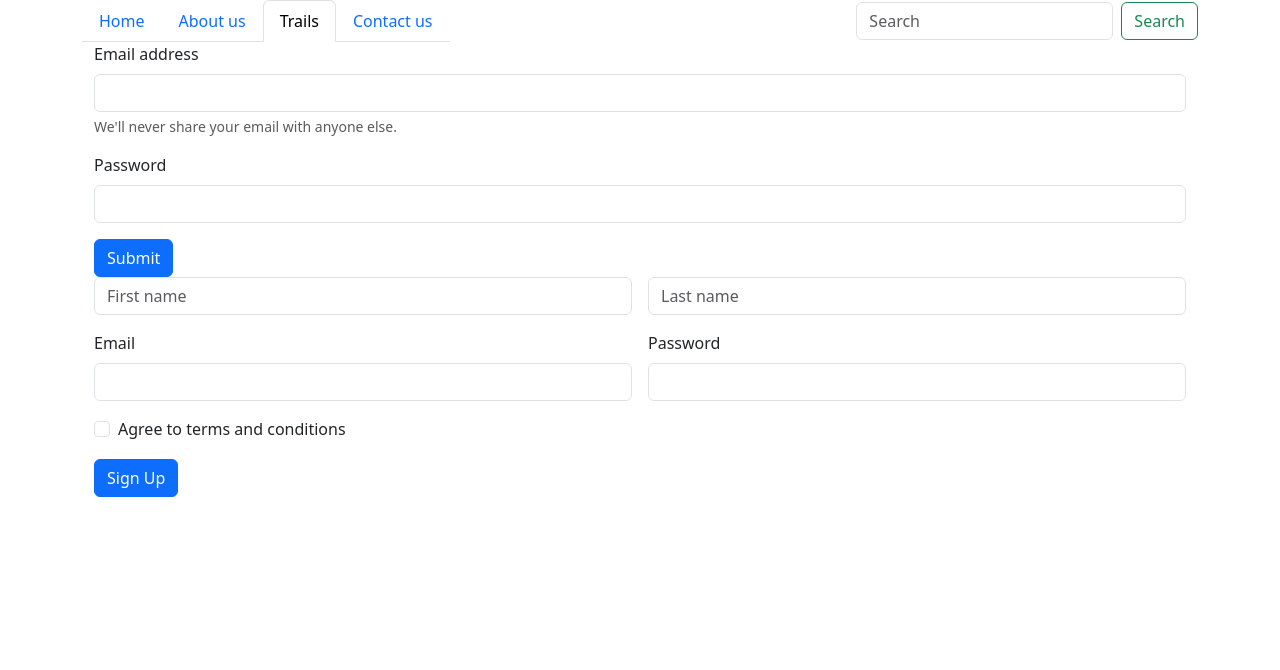
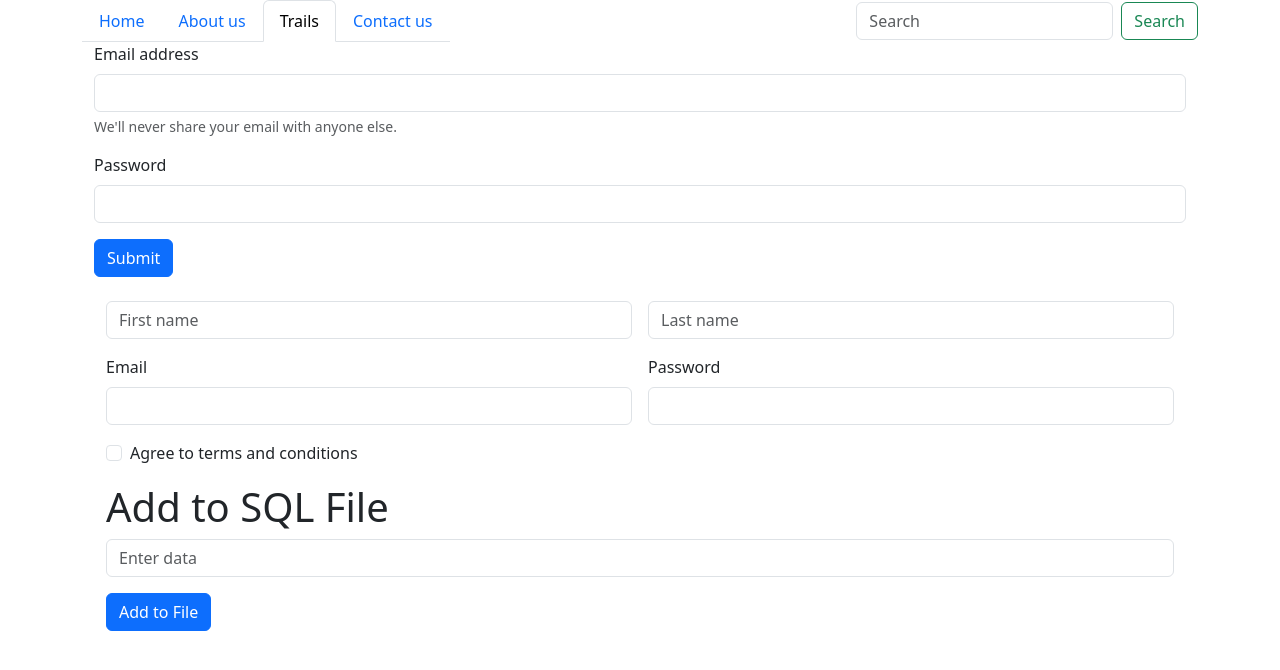
Before and after one commit to lailaalhassan/Hike-club, a React (Create React App) app in the folder my-app/: page / in a window 1280 px wide. Both pictures are taken after a click on the button "Trails". Shown: the top 670 px of the page. Built offline with nearby package versions, Linux system fonts and the light colour scheme.

Commit message:
attempt to add to sql database

```diff
--- a/my-app/package.json
+++ b/my-app/package.json
@@ -3,6 +3,7 @@
   "version": "0.1.0",
   "private": true,
   "dependencies": {
+    "axios": "^1.7.9",
     "bootstrap": "^5.3.3",
     "cra-template": "1.2.0",
     "react": "^19.0.0",
--- a/my-app/src/Components/Trails.js
+++ b/my-app/src/Components/Trails.js
@@ -1,46 +1,76 @@
+import React, { useState } from 'react';
+import axios from 'axios';
+
 function Trails() {
+  const [data, setData] = useState('');
+
+  const handleSubmit = async (event) => {
+    event.preventDefault(); // Prevent page reload on form submission
+    try {
+      const response = await axios.post('http://localhost/api/add-to-sql-file', { data }); // Update URL for backend API
+      alert(response.data.message);
+    } catch (error) {
+      console.error('Error adding to SQL file:', error);
+      alert('Failed to add to SQL file.');
+    }
+  };
+
   return (
-      <><div className="container">
+    <div className="container">
+      {/* First Form */}
       <form>
         <div className="mb-3">
-            <label for="exampleInputEmail1" className="form-label">Email address</label>
+          <label htmlFor="exampleInputEmail1" className="form-label">Email address</label>
           <input type="email" className="form-control" id="exampleInputEmail1" aria-describedby="emailHelp" />
           <div id="emailHelp" className="form-text">We'll never share your email with anyone else.</div>
         </div>
         <div className="mb-3">
-            <label for="exampleInputPassword1" className="form-label">Password</label>
+          <label htmlFor="exampleInputPassword1" className="form-label">Password</label>
           <input type="password" className="form-control" id="exampleInputPassword1" />
         </div>
         <button type="submit" className="btn btn-primary">Submit</button>
       </form>
-      </div><div className="container">
-      <form className="row g-3">
+
+      {/* Second Form */}
+      <div className="container mt-4">
+        <form className="row g-3" onSubmit={handleSubmit}>
           <div className="col-md-6">
-    <input type="text" class="form-control" placeholder="First name" aria-label="First name"/>
-  </div>
-  <div class="col-md-6">
-    <input type="text" class="form-control" placeholder="Last name" aria-label="Last name"/>
+            <input type="text" className="form-control" placeholder="First name" aria-label="First name" />
           </div>
           <div className="col-md-6">
-    <label for="inputEmail4" className="form-label">Email</label>
-    <input type="email" className="form-control" id="inputEmail4"/>
+            <input type="text" className="form-control" placeholder="Last name" aria-label="Last name" />
           </div>
           <div className="col-md-6">
-    <label for="inputPassword4" className="form-label">Password</label>
-    <input type="password" className="form-control" id="inputPassword4"/>
+            <label htmlFor="inputEmail4" className="form-label">Email</label>
+            <input type="email" className="form-control" id="inputEmail4" />
+          </div>
+          <div className="col-md-6">
+            <label htmlFor="inputPassword4" className="form-label">Password</label>
+            <input type="password" className="form-control" id="inputPassword4" />
           </div>
           <div className="col-12">
             <div className="form-check">
-      <input className="form-check-input" type="checkbox" id="gridCheck"/>
-      <label className="form-check-label" for="gridCheck">
+              <input className="form-check-input" type="checkbox" id="gridCheck" />
+              <label className="form-check-label" htmlFor="gridCheck">
                 Agree to terms and conditions
               </label>
             </div>
           </div>
           <div className="col-12">
-    <button type="submit" className="btn btn-primary">Sign Up</button>
+            <h1>Add to SQL File</h1>
+            <input
+              type="text"
+              placeholder="Enter data"
+              value={data}
+              className="form-control mb-3"
+              onChange={(e) => setData(e.target.value)}
+            />
+            <button type="submit" className="btn btn-primary">Add to File</button>
           </div>
-</form></div></>
+        </form>
+      </div>
+    </div>
   );
 }
+
 export default Trails;
```
Also changed, not shown: 2 other files (tests, documents, lock files or other folders). Lines whose indentation alone changed are shown as unchanged.
